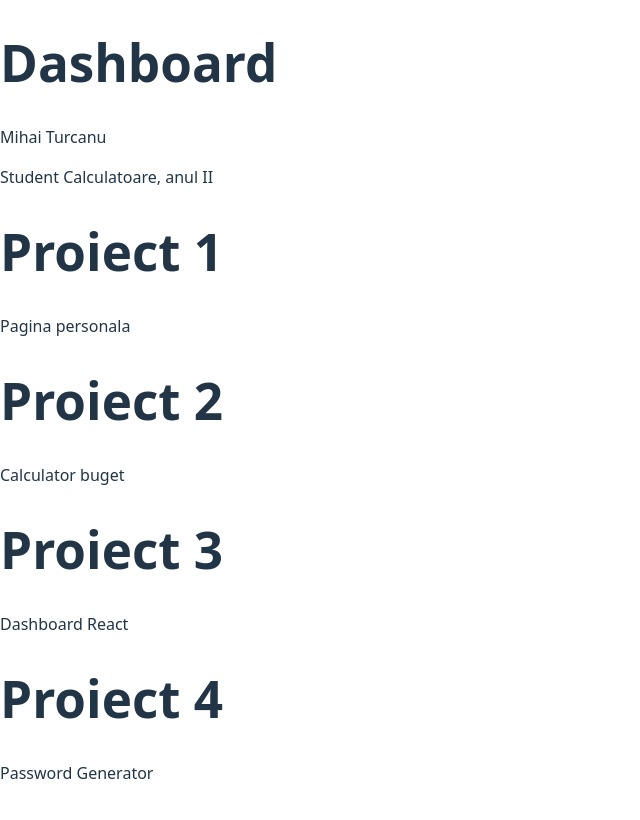
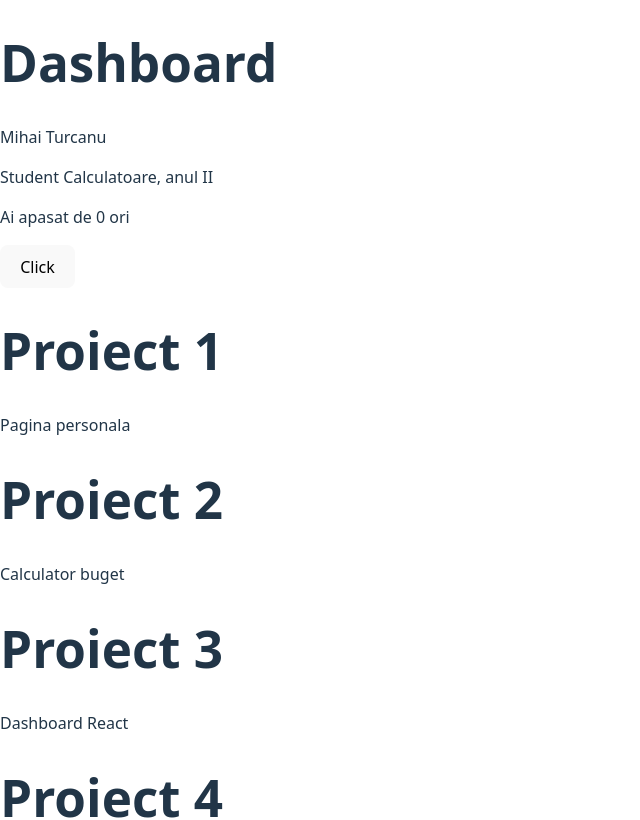
Before and after one commit to mihaiturcanu/lab_pw, a React (Vite) app: page / in a window 1280 px wide. Shown: the top 820 px of the page, without its empty margins (0-640 px from the left). Built offline with nearby package versions, Linux system fonts and the light colour scheme.

Commit message:
feat: add button click counter

```diff
--- a/src/App.jsx
+++ b/src/App.jsx
@@ -1,6 +1,8 @@
 import Card from './Card';
+import { useState } from 'react';
 
 function App() {
+  const [count, setCount] = useState(0);
   const projects = [
     {title:"Proiect 1", description:"Pagina personala"},
     {title:"Proiect 2", description:"Calculator buget"},
@@ -13,6 +15,8 @@
     <h1>Dashboard</h1>
     <p>Mihai Turcanu </p>
     <p>Student Calculatoare, anul II</p>
+    <p>Ai apasat de {count} ori</p>
+    <button onClick={() => setCount(count + 1)}>Click</button>
     {projects.map(function(item, index){
       return <Card key={index} title={item.title} description={item.description} />
     })}
```
